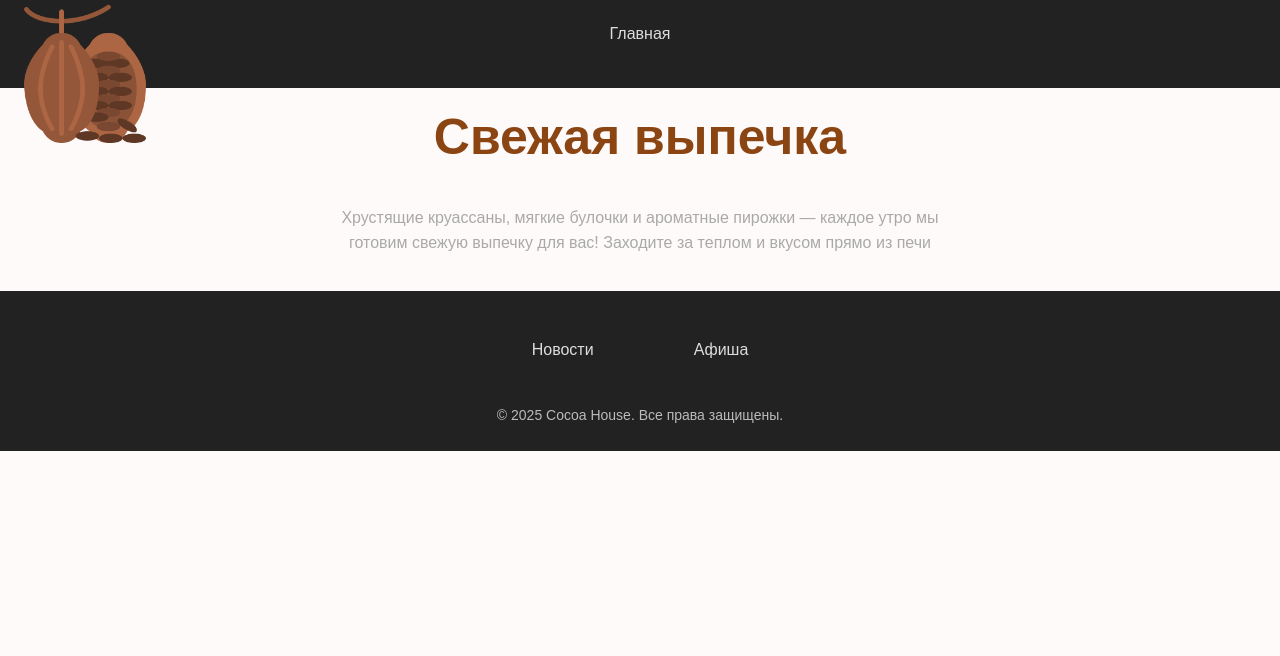
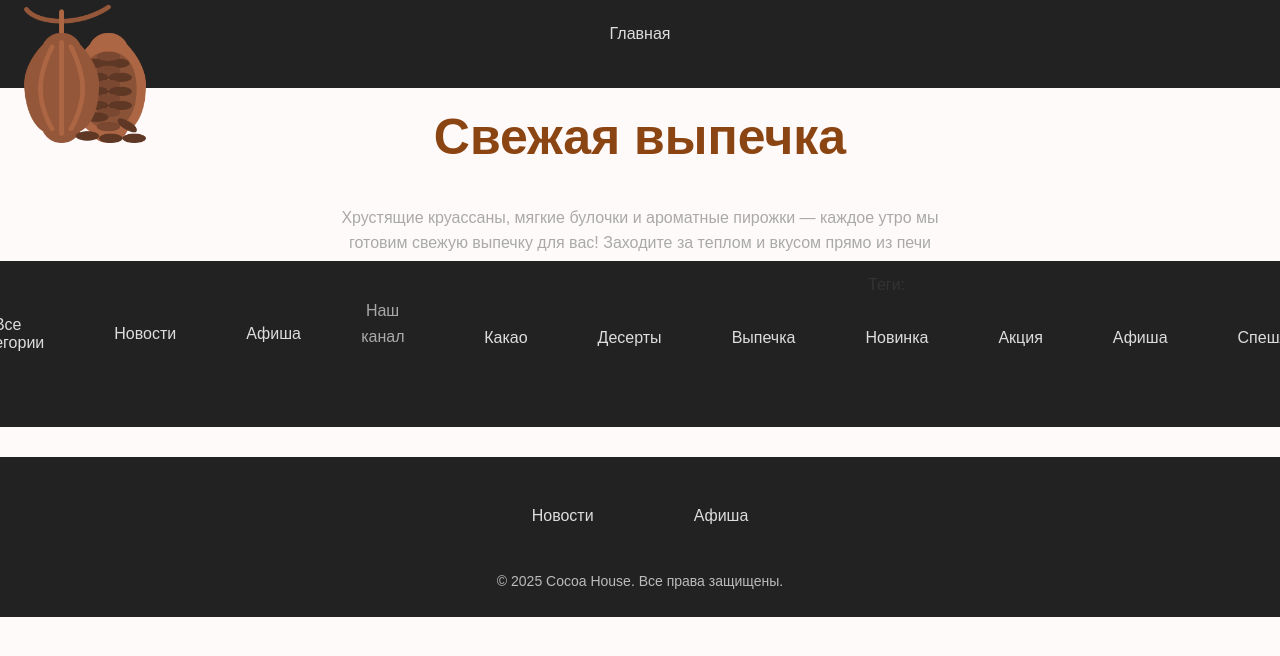
Before and after one commit to paramzinadya/cocoa, a Django app: a page that uses cocoahouse/templates/base.html in a window 1280 px wide. Shown: the top 656 px of the page. Run offline with Django 4.2, Linux system fonts and the light colour scheme; data comes from the database, SQL or seed files in the repository.

Commit message:
added tags

```diff
--- a/cocoahouse/cocoa/models.py
+++ b/cocoahouse/cocoa/models.py
@@ -12,7 +12,7 @@
   return self.name
 
  def get_absolute_url(self):
-  return reverse('category', kwargs={'cat_slug':self.slug})
+  return reverse('tag', kwargs={'tag_slug': self.slug})
 
 class PublishedModel(models.Manager):
  def get_queryset(self):
@@ -49,5 +49,8 @@
 class TagPost(models.Model):
  tag = models.CharField(max_length=100,db_index=True)
  slug = models.SlugField(max_length=255,unique=True, db_index=True)
+
+ def get_absolute_url(self):
+  return reverse('tag', kwargs={'tag_slug': self.slug})
  def __str__(self):
   return self.tag
--- a/cocoahouse/cocoa/static/cocoa/css/styles.css
+++ b/cocoahouse/cocoa/static/cocoa/css/styles.css
@@ -248,6 +248,10 @@
     color: white;
 }
 
+.leftchapters p{
+    color: white;
+}
+
 /* Стили для мобильных экранов, по 3 элемента в ряд */
 @media (max-width: 768px) {
     .menu_items-list li {
--- a/cocoahouse/cocoa/templates/cocoa/list_categories.html
+++ b/cocoahouse/cocoa/templates/cocoa/list_categories.html
@@ -1,4 +1,4 @@
-{% extends 'base.html' %}
+
 {% for cat in cats %}
  {% if cat.id == cat_selected %}
  <li
--- /dev/null
+++ b/cocoahouse/cocoa/templates/cocoa/list_tags.html
@@ -0,0 +1,9 @@
+{% if tags %}
+ Теги:</p>
+ <ul class="tags-list">
+ {% for t in tags %}
+ <li><a
+href="{{t.get_absolute_url}}">{{t.tag}}</a></li>
+ {% endfor %}
+ </ul>
+{% endif %}
--- a/cocoahouse/cocoa/templates/cocoa/post.html
+++ b/cocoahouse/cocoa/templates/cocoa/post.html
@@ -1,4 +1,18 @@
 {% extends 'base.html' %}
+{% block breadcrumbs %}
+<!-- Теги -->
+{% with post.tags.all as tags %}
+{% if tags %}
+<ul class="tags-list">
+ <li>Теги:</li>
+ {% for t in tags %}
+ <li><a
+href="{{t.get_absolute_url}}">{{t.tag}}</a></li>
+ {% endfor %}
+</ul>
+{% endif %}
+{% endwith %}
+{% endblock %}
 {% block content %}
 <h1>{{post.title}}</h1>
 {% if post.photo %}
--- a/cocoahouse/cocoa/templatetags/cocoa_tags.py
+++ b/cocoahouse/cocoa/templatetags/cocoa_tags.py
@@ -1,6 +1,6 @@
 from django import template
 import cocoa.views as views
-from cocoa.models import Category
+from cocoa.models import Category, TagPost
 
 register = template.Library()
 
@@ -12,3 +12,7 @@
 def show_categories(cat_selected_id=0):
  cats = Category.objects.all()
  return {"cats": cats, "cat_selected":cat_selected_id}
+
+@register.inclusion_tag('cocoa/list_tags.html')
+def show_all_tags():
+ return {"tags": TagPost.objects.all()}
--- a/cocoahouse/cocoa/templatetags/menu_tags.py
+++ b/cocoahouse/cocoa/templatetags/menu_tags.py
@@ -3,7 +3,7 @@
 register = template.Library()
 
 @register.inclusion_tag('cocoa/includes/menu_categories.html')
-def show_categories():
+def show_categorie():
     menu_items = [
         {"name": "Какао", "url": "category_cacao"},
         {"name": "Горячие напитки", "url": "category_hot_drinks"},
--- a/cocoahouse/cocoa/urls.py
+++ b/cocoahouse/cocoa/urls.py
@@ -10,6 +10,7 @@
     path('contact/', views.contact, name='contact'),
     path('seasons/', views.seasons, name='seasons'),
     path('login/', views.login, name='login'),
+    path('tag/<slug:tag_slug>/', views.show_tag_postlist, name='tag'),
     path('post/<slug:post_slug>/', views.show_post, name='post'),
     path('category/<int:cat_id>/', views.show_category, name='category'),
     path('category/<slug:cat_slug>/', views.show_category,name='category'),
--- a/cocoahouse/cocoa/views.py
+++ b/cocoahouse/cocoa/views.py
@@ -22,6 +22,7 @@
  'title': 'Главная страница',
  'main_menu': main_menu,
  'posts': posts,
+ 'cat_selected': 0,
  }
  return render(request, 'cocoa/index.html', context=data)
 
@@ -52,6 +53,18 @@
  }
  return render(request, 'cocoa/post.html',
 context=data)
+
+def show_tag_postlist(request, tag_slug):
+ tag = get_object_or_404(Post, slug=tag_slug)
+ posts = tag.tags.filter(is_published=Post.Status.PUBLISHED)
+ data = {
+ 'title': f'Тег: {tag.tag}',
+ 'menu': menu,
+ 'posts': posts,
+ 'cat_selected': None,
+ }
+ return render(request, 'cocoa/index.html',context=data)
+
 
 def menu(request):
     return HttpResponse(f"<h1>Меню</h1>")
--- a/cocoahouse/templates/base.html
+++ b/cocoahouse/templates/base.html
@@ -26,6 +26,28 @@
     {% block content %}
     {% endblock %}
 
+    <!-- Sidebar слева -->
+ <td valign="top" class="left-chapters">
+ <ul id="leftchapters">
+{% if cat_selected == 0 or cat_selected is None %}
+ <li class="selected">Все
+категории</li>
+{% else %}
+ <li><a href="{% url 'home' %}">Все
+категории</a></li>
+{% endif %}
+{% show_categories cat_selected_id=cat_selected %}
+<li class="share">
+ <p >Наш канал</p>
+ <a class="share-yt" href="..."
+target="_blank" rel="nofollow"></a>
+ </li>
+ <li>{% show_all_tags %}</li>
+ </ul>
+</td>
+    <!-- Конец Sidebar'а -->
+
+
 <!-- Футер -->
     <footer class="footer">
         <div class="footer-container">
```
